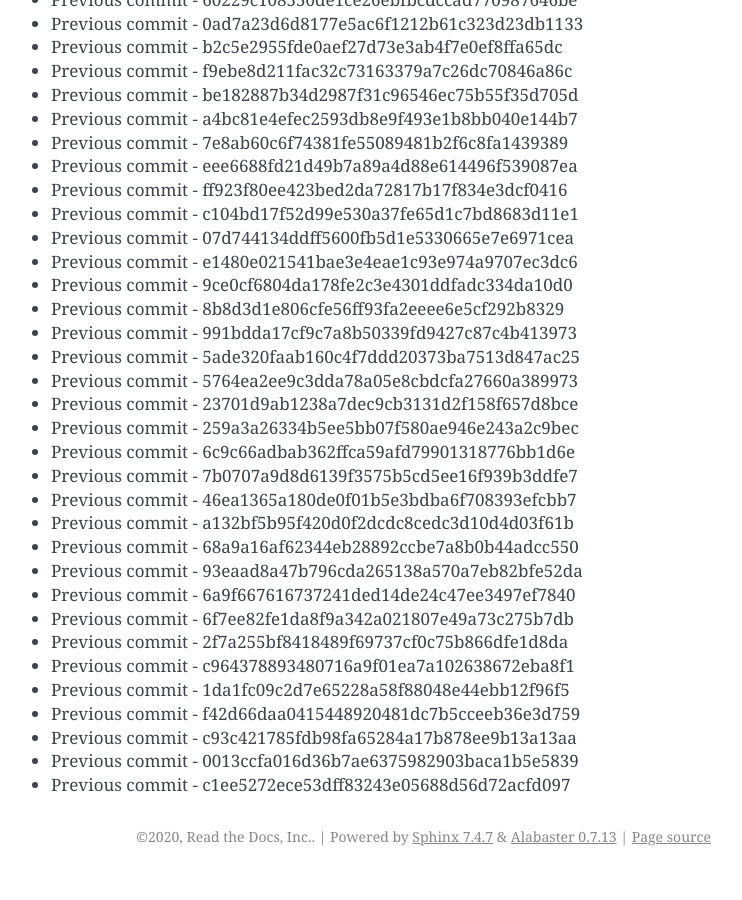
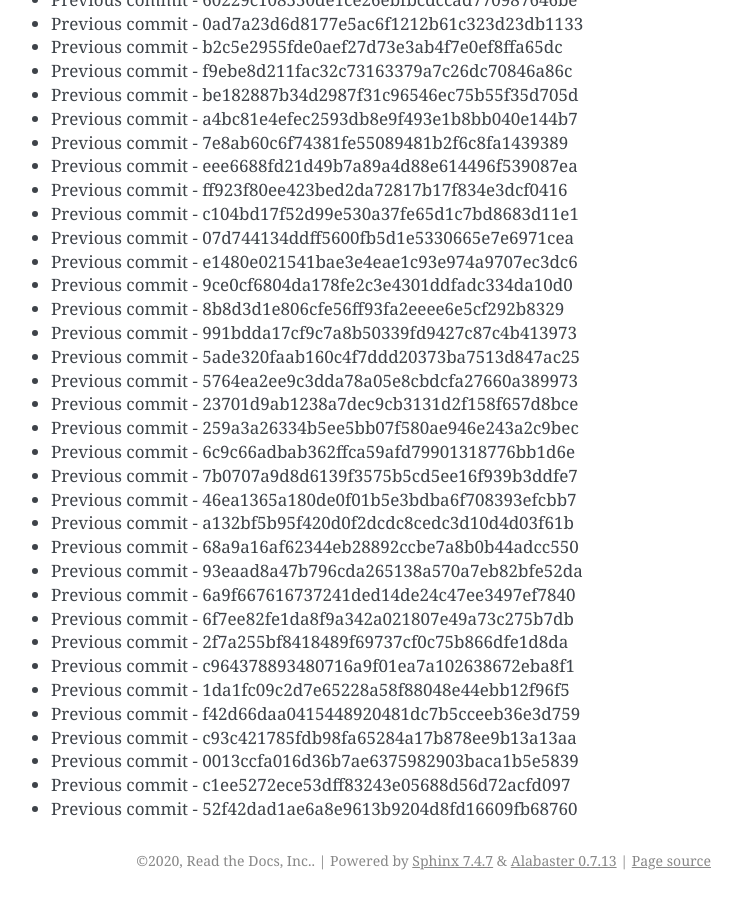
Before and after one commit to readthedocs/rtd-git-stresstest, a Sphinx documentation site: the page built from docs/updates.rst, in a window 1280 px wide and 900 px high, scrolled down 47131 px. Shown: the whole window, without its empty margins (399-1141 px from the left). Built offline with Sphinx 7.4.7, drawn with Linux system fonts in a browser that asks for light colours; before the commit the page ends 48007 px from its top, so only the background shows below that.

Commit message:
Generating commit from previous: 52f42dad1ae6a8e9613b9204d8fd16609fb68760

```diff
--- a/docs/updates.rst
+++ b/docs/updates.rst
@@ -2012,3 +2012,4 @@ It can be tested for any performance characteristics.
 * Previous commit - c93c421785fdb98fa65284a17b878ee9b13a13aa
 * Previous commit - 0013ccfa016d36b7ae6375982903baca1b5e5839
 * Previous commit - c1ee5272ece53dff83243e05688d56d72acfd097
+* Previous commit - 52f42dad1ae6a8e9613b9204d8fd16609fb68760
```
